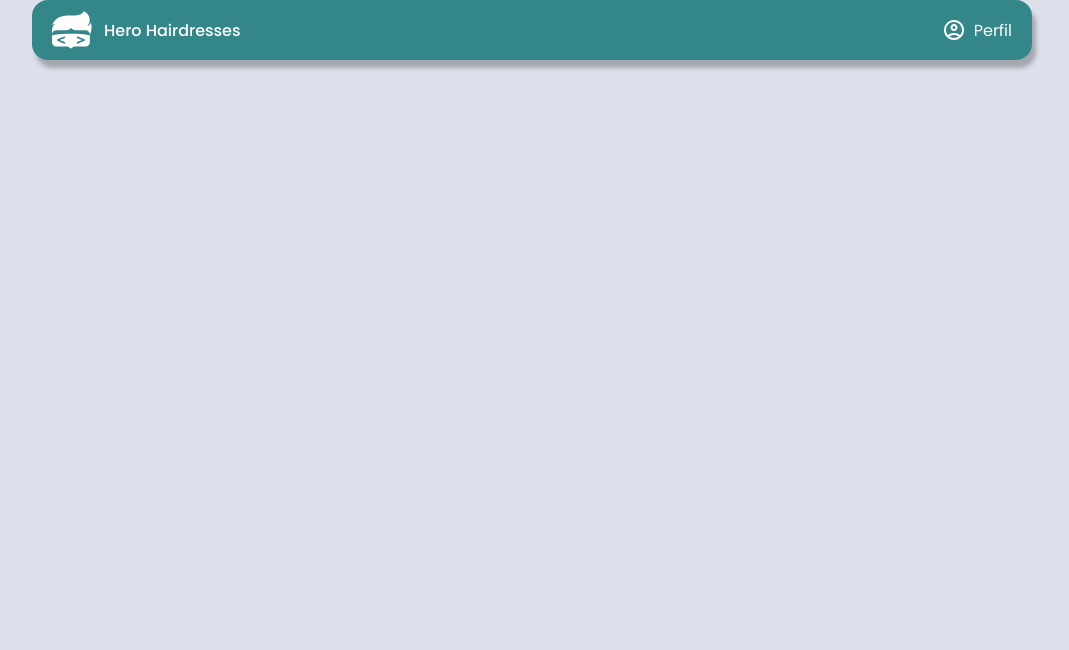
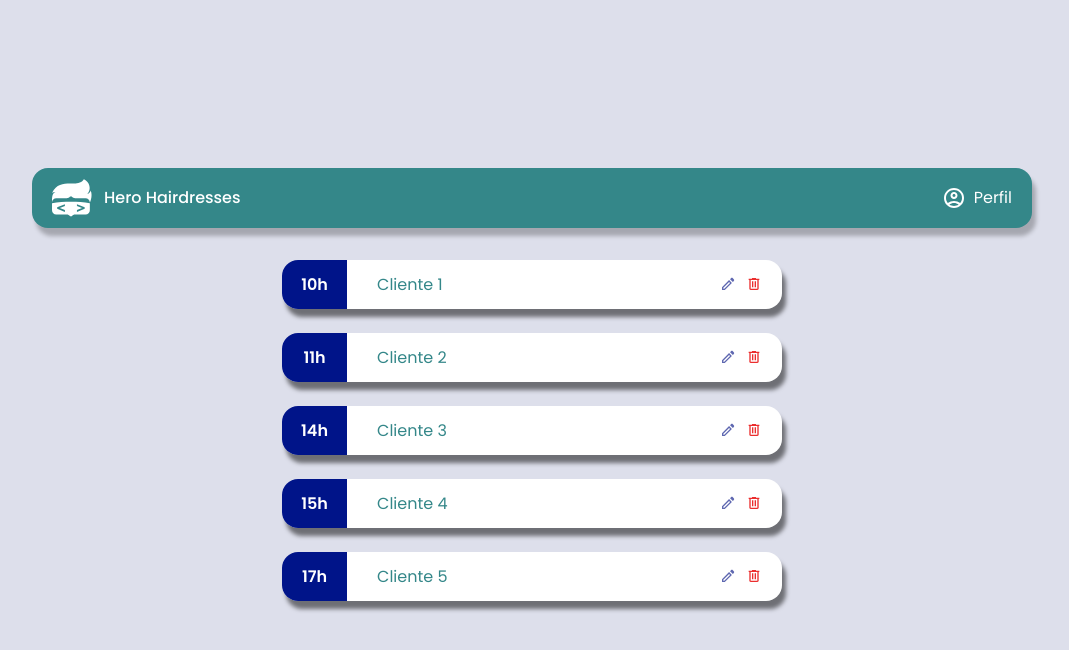
Before and after one commit to raysllaR/hairdresser-front, a React (Vite) app: page / in a window 1280 px wide. Shown: the top 650 px of the page, without its empty margins (108-1177 px from the left). Built offline with nearby package versions, Linux system fonts and the light colour scheme.

Commit message:
feat: utilizando o component HorariosList na page Home

```diff
--- a/src/components/pages/Home/index.tsx
+++ b/src/components/pages/Home/index.tsx
@@ -1,11 +1,41 @@
 import React from "react";
 import "./style.css";
 import Header from "../../shared/Header";
+import HorariosList from "../../shared/HorariosList";
 
 const Home: React.FC = () => {
+	const mockListHorario: Array<{
+		horario: Date;
+		cliente: string;
+	}> = [
+		{
+			horario: new Date("2023-06-03T10:00:00"),
+			cliente: "Cliente 1",
+		},
+		{
+			horario: new Date("2023-06-03T11:00:00"),
+			cliente: "Cliente 2",
+		},
+		{
+			horario: new Date("2023-06-03T14:00:00"),
+			cliente: "Cliente 3",
+		},
+		{
+			horario: new Date("2023-06-03T15:30:00"),
+			cliente: "Cliente 4",
+		},
+		{
+			horario: new Date("2023-06-03T17:00:00"),
+			cliente: "Cliente 5",
+		},
+	];
+
 	return (
 		<div id="home">
-			<Header />
+			<div className="body">
+				<Header />
+				<HorariosList listHorarios={mockListHorario} />
+			</div>
 		</div>
 	);
 };
```
